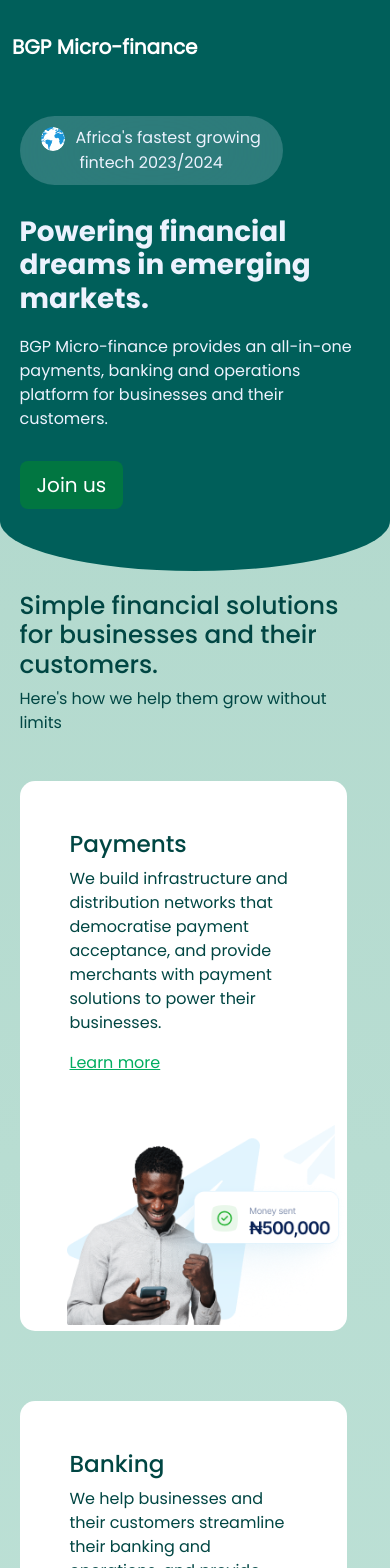
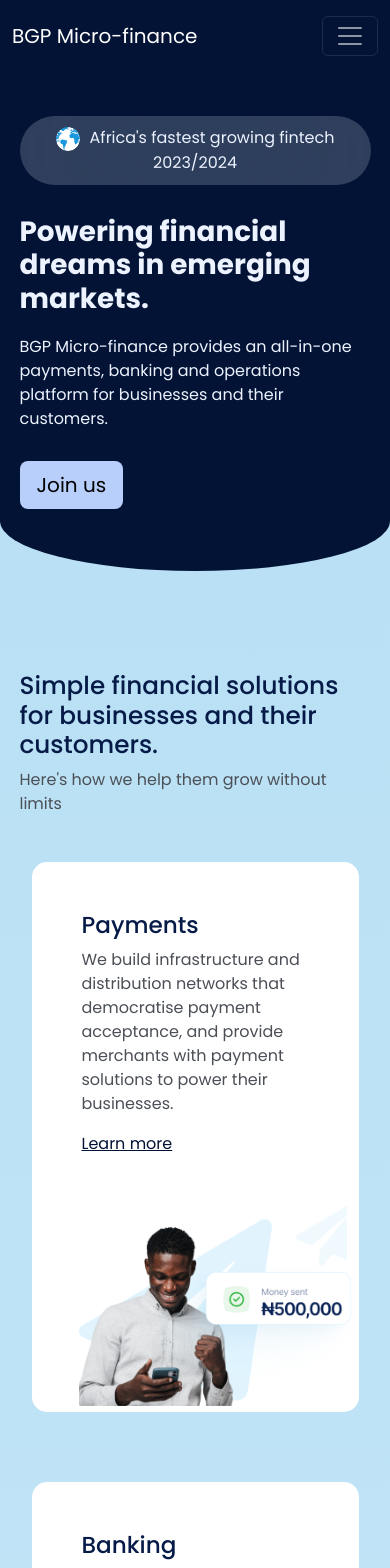
Before and after one commit to EmmaEne/BGP-MICROFINANCE-BANK, a React (Vite) app: page / in a window 390 px wide. Shown: the top 1568 px of the page. Built offline with nearby package versions, Linux system fonts and the light colour scheme.

Commit message:
updated UI

```diff
--- a/src/App.css
+++ b/src/App.css
@@ -54,51 +54,38 @@
 }
 
 #root {
-    background: linear-gradient(180deg, #b0d7cb 0%, #e4fef8 90%, #ddfbe4 100%);
-    padding-bottom: 10px;
-}
-
-body {
-    background: red;
+    background: linear-gradient(180deg, #b6def4 0%, #e4f8fe 90%, #c4e9fd 100%);
 }
 
 nav {
     color: #ecf2fe;
-}
-
-.navbar-brand {
-    width: 200px;
-    height: 60px;
-    position: relative;
-    top: 19px;
-    font-weight: bold;
-}
-
-.navbar-nav {
-    margin: auto;
-}
-
-.nav-item {
-    margin-left: 20px;
+    height: 71px;
 }
 
 .navbar-nav .nav-link {
     color: white;
-    font-weight: normal !important;
-}
-
-#collapsibleNavbar {
-    display: flex;
-    justify-content: space-between;
 }
 
 button {
-    background: #017641 !important;
-    color: white !important;
+    background: #b7cffa !important;
+    color: black !important;
+}
+
+.offcanvas-body {
+    height: 100%;
+    background-color: #031335;
+}
+
+.mobile.navbar-nav {
+    font-size: 22px;
+}
+
+.mobile.navbar-nav .nav-item {
+    margin-bottom: 20px;
 }
 
 .hero-section, nav {
-    background: #005f5a !important;
+    background: #031335 !important;
 }
 
 .hero-section, .about {
@@ -172,11 +159,11 @@
 }
 
 .about h1, .about h2, .about h3, .about h4 {
-    color: #004643;
+    color: #051a47;
 }
 
 .about span, .about p {
-    color: #004643;
+    color: #4b4f56;
 }
 
 .items div {
@@ -192,7 +179,7 @@
 }
 
 .items div a {
-    color: #02ad60;
+    color: #031335;
 }
 
 
@@ -213,7 +200,7 @@
 }
 
 .trusted h1 span {
-    color: #017641;
+    color: #0b51e8;
 }
 
 .trusted .parent-cont {
@@ -242,7 +229,7 @@
 video {
     width: 100%;
     height: 100%;
-    background-color: #011c03;
+    background-color: #031335;
 }
 
 .investors {
@@ -287,8 +274,8 @@
 
 
 .join-us {
-    background: #004636 !important;
-    height: 400px;
+    background: #0b51e8 !important;
+    height: auto;
     display: flex;
     justify-content: center;
     flex-wrap: wrap;
@@ -311,8 +298,7 @@
 }
 
 .join-us div .joinImg {
-    width: 99%;
-    height: 310px;
+    width: 100%;
 }
 
 @keyframes scroll {
@@ -328,7 +314,7 @@
 }
 
 footer {
-    background: #023633 !important;
+    background: #011339 !important;
     color: #ecf2fe;
     padding-top: 70px;
     padding-left: 20px;
@@ -377,7 +363,14 @@
     text-align: left;
 }
 
-.links
+.navbar-toggler, button.btn-close {
+    background: none !important;
+}
+
+button.btn-close {
+    color: #011339 !important;
+    /* background-color: #011339 !important; */
+}
 
 ::-webkit-scrollbar {
     width: 8px; /* Width of the scrollbar */
@@ -395,7 +388,7 @@
 }
 
 @media screen and (max-width: 992px) {
-   .navbar-nav, .signup {
+   .desktop.navbar-nav, .signup {
         display: none !important;
    }
 
@@ -417,7 +410,8 @@
     }
 
     .imagebox {
-        width: 100%;
+        width: auto;
+        height: auto;
     }
 
     .items div {
@@ -430,6 +424,8 @@
 
     .trusted .parent-cont {
         justify-content: start;
+        align-items: center;
+        height: 400px;
     }
 
     .blank {
@@ -437,13 +433,12 @@
     }
 
     .join-us {
-        height: 900px;
+        height: 960px;
     }
 
     .join-us div {
         bottom: 330px;
         margin-left: 16px;
-        /* left: 10px; */
         width: 700px ;
         height: 500px auto;
         margin-bottom: 20px;
@@ -458,6 +453,16 @@
         width: 50%;
         padding-top: 10%;
     }
+
+    .join-us button {
+        width: 30% !important;
+        text-align: left;
+    }
+
+    .secondBar ul {
+        padding: 0;
+        width: 100%;
+    }
 }
 
 @media only screen and (max-width: 610px) {
@@ -465,17 +470,45 @@
         width: 100%;
     }
 
+    .rounded-pill {
+        width: 100% !important;
+    }
+
     .hero-section {
         height: 500px;
     }
 
+    .about {
+        padding-top: 100px !important;
+        display: flex;
+        flex-direction: column;
+        align-items: center;
+    }
+
     .join-us {
         margin: 0;
+        height: 550px;
+    }
 
+    .join-us button {
+        width: 50% !important;
+    }
+
+    .joinImg {
+        height: auto;
     }
 
     .join-us div {
         width: 100% !important;
+    }
+
+    .investors .start {
+        flex-direction: column;
+    }
+
+    .investors .start p {
+        width: 100%;
+        padding-bottom: 30px;
     }
 
    .image {
@@ -505,3 +538,15 @@
         padding: 0;
     }
 }
+
+/* Hide the offcanvas by default on all screen sizes */
+.offcanvas {
+    display: none !important;
+  }
+
+  /* Show the offcanvas only on smaller screens (when the navbar-toggler button is clicked) */
+  @media (max-width: 767px) {
+    .offcanvas {
+      display: block !important; /* Show offcanvas when mobile toggle button is clicked */
+    }
+  }
--- a/src/component/Header.jsx
+++ b/src/component/Header.jsx
@@ -1,16 +1,28 @@
 import "../App.css"
-
-import logo from "/images/logo-icon-white.svg"
 
 function Header() {
   return (
     <nav className="navbar navbar-expand-sm navbar-dark fixed-top">
       <div className="container-fluid mycontainer">
-        {/* <img src={logo} className="navbar-brand" /> */}
         <a href="#" className="navbar-brand">BGP Micro-finance</a>
-        <ul className="navbar-nav">
+
+        {/* Offcanvas Toggle Button (Visible on Mobile) */}
+        <button
+          className="navbar-toggler"
+          type="button"
+          data-bs-toggle="offcanvas"
+          data-bs-target="#offcanvasNavbar"
+          aria-controls="offcanvasNavbar"
+        >
+          <span className="navbar-toggler-icon"></span>
+        </button>
+
+        {/* Standard Navbar (Visible on Desktop Only) */}
+        <ul className="navbar-nav desktop">
           <li className="nav-item dropdown">
-            <a className="nav-link dropdown-toggle" href="#" role="button" data-bs-toggle="dropdown">Solution</a>
+            <a className="nav-link dropdown-toggle" href="#" role="button" data-bs-toggle="dropdown">
+              Solution
+            </a>
             <ul className="dropdown-menu">
               <li><a className="dropdown-item" href="#">Link</a></li>
               <li><a className="dropdown-item" href="#">Another link</a></li>
@@ -18,21 +30,21 @@
             </ul>
           </li>
           <li className="nav-item dropdown">
-            <a className="nav-link dropdown-toggle" href="#" role="button" data-bs-toggle="dropdown">Inside BGP Micro-finance</a>
+            <a className="nav-link dropdown-toggle" href="#" role="button" data-bs-toggle="dropdown">
+              Inside BGP Micro-finance
+            </a>
             <ul className="dropdown-menu">
               <li><a className="dropdown-item" href="#">Link</a></li>
               <li><a className="dropdown-item" href="#">Another link</a></li>
               <li><a className="dropdown-item" href="#">A third link</a></li>
             </ul>
           </li>
-          <li className="nav-item">
-            <a className="nav-link" href="#">About</a>
-          </li>
-          <li className="nav-item">
-            <a className="nav-link" href="#">Contact</a>
-          </li>
+          <li className="nav-item"><a className="nav-link" href="#">About</a></li>
+          <li className="nav-item"><a className="nav-link" href="#">Contact</a></li>
           <li className="nav-item dropdown">
-            <a className="nav-link dropdown-toggle" href="#" role="button" data-bs-toggle="dropdown">Resources</a>
+            <a className="nav-link dropdown-toggle" href="#" role="button" data-bs-toggle="dropdown">
+              Resources
+            </a>
             <ul className="dropdown-menu">
               <li><a className="dropdown-item" href="#">Link</a></li>
               <li><a className="dropdown-item" href="#">Another link</a></li>
@@ -40,11 +52,71 @@
             </ul>
           </li>
         </ul>
-        <div className="signup">
-        <button className="btn">Sign up</button>
+
+        {/* Signup Button (Visible on Desktop Only) */}
+        <div className="signup d-none d-sm-block">
+          <button className="btn">Sign up</button>
         </div>
+
+        {/* Offcanvas Navigation (Hidden by Default for All Screen Sizes) */}
+        <div
+          className="offcanvas offcanvas-end"
+          tabIndex="-1"
+          id="offcanvasNavbar"
+          aria-labelledby="offcanvasNavbarLabel"
+        >
+          <div className="offcanvas-header">
+            <h5 className="offcanvas-title" id="offcanvasNavbarLabel">Menu</h5>
+            <button
+              type="button"
+              className="btn-close text-reset"
+              data-bs-dismiss="offcanvas"
+              aria-label="Close"
+            >X</button>
+          </div>
+          <div className="offcanvas-body">
+            <ul className="navbar-nav mobile">
+              <li className="nav-item dropdown">
+                <a className="nav-link dropdown-toggle" href="#" role="button" data-bs-toggle="dropdown">
+                  Solution
+                </a>
+                <ul className="dropdown-menu">
+                  <li><a className="dropdown-item" href="#">Link</a></li>
+                  <li><a className="dropdown-item" href="#">Another link</a></li>
+                  <li><a className="dropdown-item" href="#">A third link</a></li>
+                </ul>
+              </li>
+              <li className="nav-item dropdown">
+                <a className="nav-link dropdown-toggle" href="#" role="button" data-bs-toggle="dropdown">
+                  Inside BGP Micro-finance
+                </a>
+                <ul className="dropdown-menu">
+                  <li><a className="dropdown-item" href="#">Link</a></li>
+                  <li><a className="dropdown-item" href="#">Another link</a></li>
+                  <li><a className="dropdown-item" href="#">A third link</a></li>
+                </ul>
+              </li>
+              <li className="nav-item"><a className="nav-link" href="#">About</a></li>
+              <li className="nav-item"><a className="nav-link" href="#">Contact</a></li>
+              <li className="nav-item dropdown">
+                <a className="nav-link dropdown-toggle" href="#" role="button" data-bs-toggle="dropdown">
+                  Resources
+                </a>
+                <ul className="dropdown-menu">
+                  <li><a className="dropdown-item" href="#">Link</a></li>
+                  <li><a className="dropdown-item" href="#">Another link</a></li>
+                  <li><a className="dropdown-item" href="#">A third link</a></li>
+                </ul>
+              </li>
+            </ul>
+            <div className="signup mt-3">
+              <button className="btn w-100">Sign up</button>
+            </div>
+          </div>
         </div>
+      </div>
     </nav>
+
   )
 }
 
```
